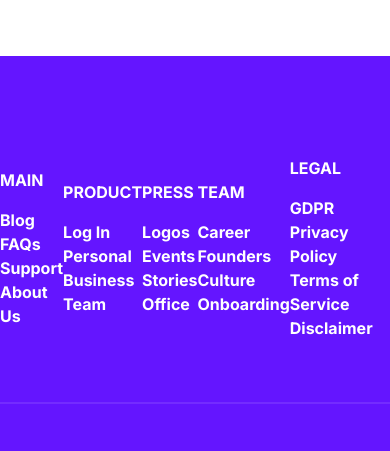
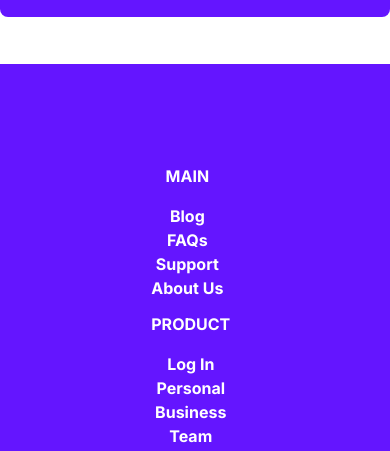
Before and after one commit to BomySouk/project1, a plain HTML site: page index.html in a window 390 px wide. Shown: the part 8217-8668 px from the top of the page. Drawn offline with Linux system fonts and the light colour scheme.

Commit message:
fixed client profile and shifted footers

```diff
--- a/index.html
+++ b/index.html
@@ -498,6 +498,7 @@
     <footer>
         <div class="footer__container">
             <div class="footer__row">
+              <div class="footer__columns">
 
                 <div class="footer__main">
                     <div class="footer__main--title">MAIN</div>
@@ -538,7 +539,7 @@
                     <a class="footer__legal--link">Terms of Service</a>
                     <a class="footer__legal--link">Disclaimer</a>
                 </div>
-
+             </div>
             </div>
 
                 <div class="footer__divider"></div>
--- a/styles.css
+++ b/styles.css
@@ -1154,6 +1154,12 @@ h1{
         width: 100%;
         margin: 0 auto;
     }
+    .user__reviews {
+        text-align: center;
+        width: 100%;
+        padding-right: 24px;
+        margin: 0 auto;
+    }
     .testimonial__para {
         text-align: center;
         align-items: center;
@@ -1163,13 +1169,13 @@ h1{
     .client__section {
         align-items: center;
         justify-content: space-between;
-        padding: 12px 56px 0 0;
+        padding: 12px 56px 0 18px;
         width: 100%;
         margin: 0 auto;
     }
     .start__container {
-        width: 90%;
-        margin: 56px auto;
+        padding: 96px 0;
+
     }
     .start__row {
         flex-direction: column;
@@ -1187,15 +1193,27 @@ h1{
         text-align: center;
     }
     .footer__row {
-        /* width: 80%; */
-        width: 100%;
-        height: 100%;
+        flex-wrap: wrap;
+        width: calc(100% / 3);
+        justify-content: space-around;
+        text-align: center;
+        width: 50%;
+        height: 50%;
     }
-    /* .footer__columns {
+    .footer__main, .footer__product {
         display: flex;
+        align-items: center;
+        justify-content: space-around;
+
+    }
+    .footer__columns {
+        display: flex;
+        align-items: center;
+        justify-content: space-between;
+        width: calc(100%/2);
         flex-wrap: wrap;
-        justify-content: space-between;
-    } */
+        margin-left: 10px;
+    }
     .footer__bottom {
         flex-direction: column;
         align-items: center;
@@ -1203,5 +1221,6 @@ h1{
     }
     .footer__copyright, .footer__logo {
         padding-bottom: 20px;
+        text-align: center;
     }
 }
```
